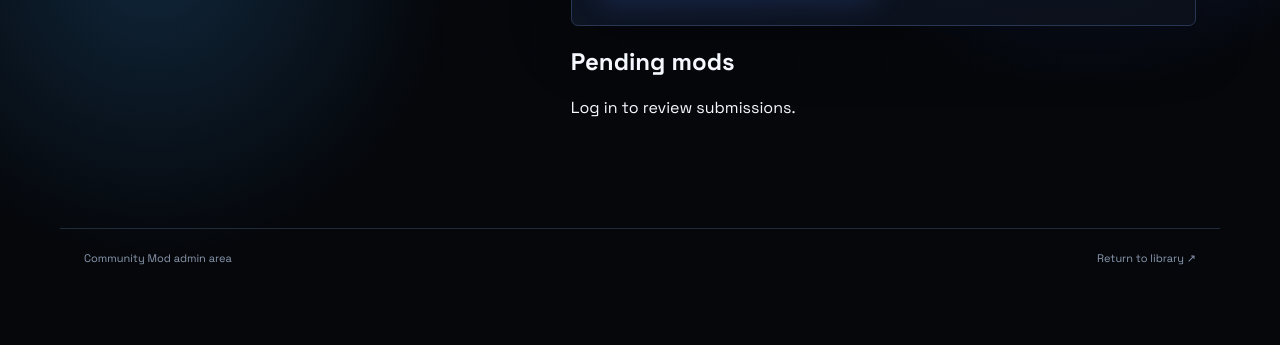
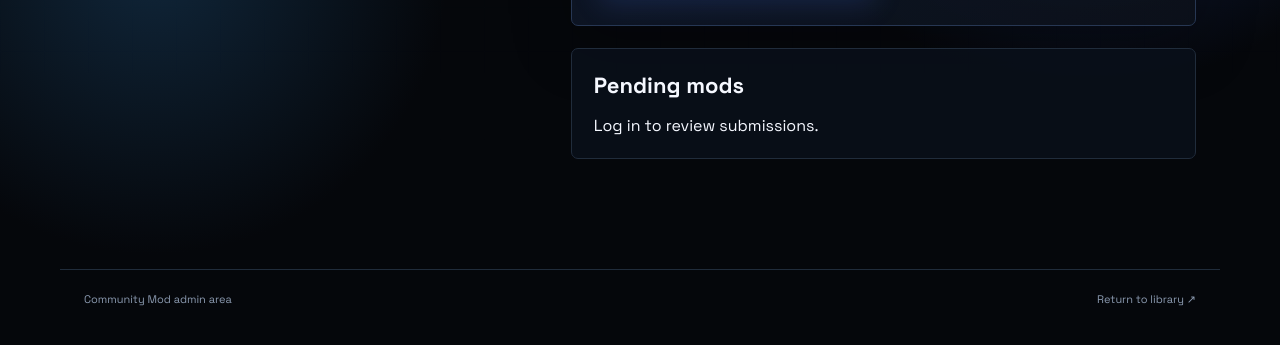
Before and after one commit to Alex232324e345/community-mod, a website: page admin.html in a window 1280 px wide. Shown: the part 345-690 px from the top of the page. Drawn offline with nearby package versions, Linux system fonts and the light colour scheme.

Commit message:
Style the separate admin review page

```diff
--- a/submit.css
+++ b/submit.css
@@ -1,2 +1,4 @@
 .submit-section{display:grid;grid-template-columns:.8fr 1.2fr;gap:70px;padding-top:110px;padding-bottom:110px;border-top:1px solid var(--line)}.submit-copy h2{font-size:42px;letter-spacing:-.05em;margin:0 0 18px}.submit-copy>p:last-child{max-width:390px;color:var(--muted);line-height:1.6}.mod-form{display:grid;grid-template-columns:1fr 1fr;gap:16px;padding:28px;border:1px solid #273753;border-radius:7px;background:linear-gradient(145deg,#101a2cdd,#0c111add);box-shadow:0 18px 60px #0004}.mod-form label{display:grid;gap:8px;color:var(--muted);font:11px 'DM Mono',monospace;text-transform:uppercase}.mod-form label.full{grid-column:1/-1}.mod-form input,.mod-form textarea{width:100%;border:1px solid var(--line);border-radius:4px;background:#080b10;color:var(--text);padding:13px;font:13px 'Space Grotesk',sans-serif;outline:none;transition:border-color .2s,box-shadow .2s}.mod-form input[type=file]{padding:9px;color:var(--muted)}.mod-form textarea{min-height:100px;resize:vertical}.mod-form input:focus,.mod-form textarea:focus{border-color:var(--cyan);box-shadow:0 0 0 3px #72efff12}.optional{color:#667384;text-transform:none}.form-message{color:var(--green);font-size:12px;align-self:center;margin:0}.user-mod{border-color:#315dba}
 @media(max-width:800px){.submit-section{grid-template-columns:1fr;gap:35px}.mod-form{grid-template-columns:1fr}.mod-form label.full{grid-column:auto}}
+
+.admin-review{margin-top:22px;padding:22px;border:1px solid var(--line);border-radius:7px;background:#0a101bd9}.admin-review h2{margin:0 0 16px;font-size:22px}.pending-mod-row{display:flex;align-items:center;justify-content:space-between;gap:16px;padding:13px 0;border-top:1px solid var(--line);color:var(--muted);font-size:13px}.pending-mod-row .button{padding:9px 13px;font-size:12px}
```
